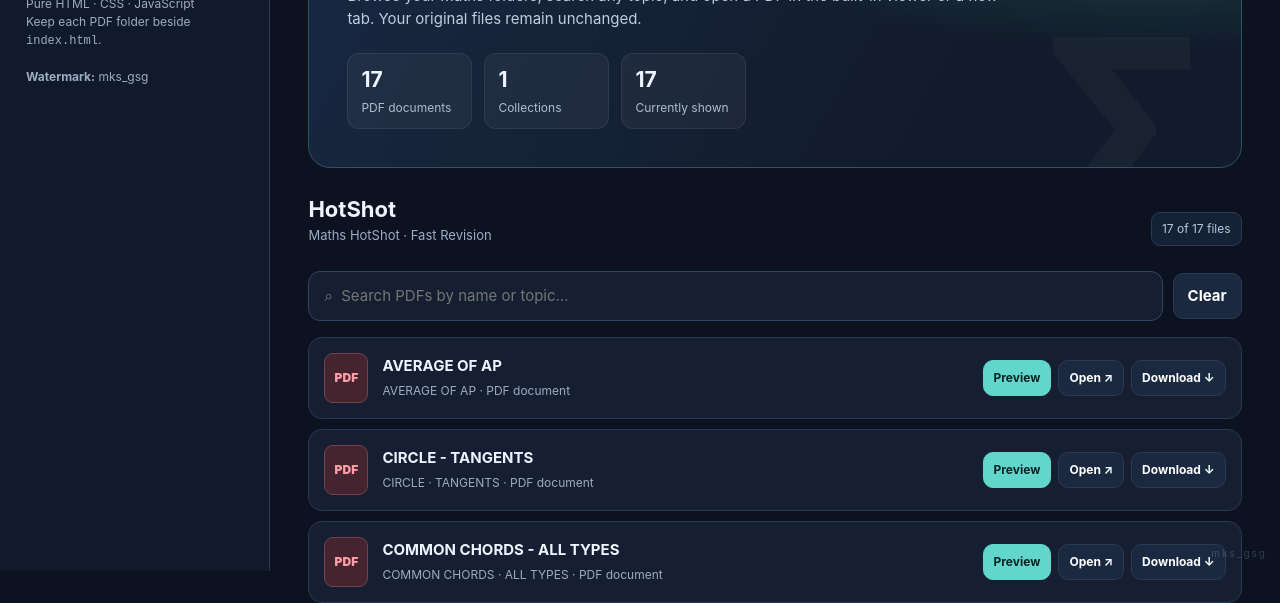
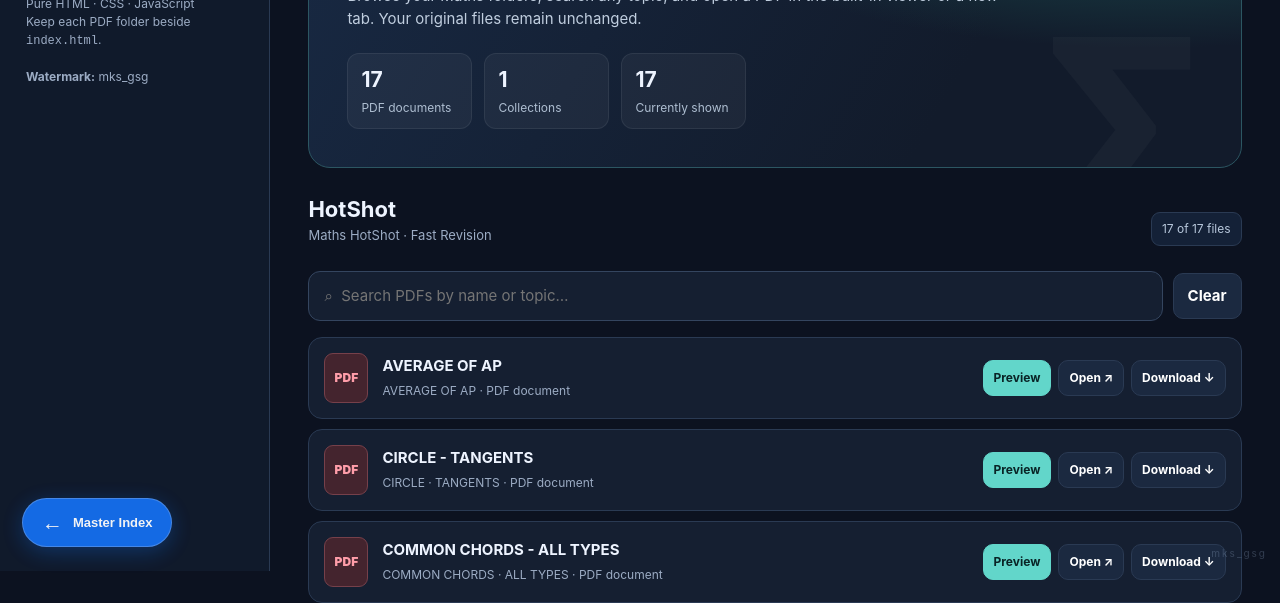
Before and after one commit to sujal290/ssc-cgl-maths, a plain HTML site: page index.html in a window 1280 px wide. Shown: the part 229-832 px from the top of the page. Drawn offline with Linux system fonts and the light colour scheme.

Commit message:
backbuttont

```diff
--- a/index.html
+++ b/index.html
@@ -483,6 +483,136 @@
       }
     </style>
   </head>
+  <!-- MKS_GSG Floating Back to Master Index Button -->
+
+<a
+  href="https://gsgsscmaterial.vercel.app/"
+  class="master-float-btn"
+  aria-label="Back to Master Index"
+  title="Back to Master Index"
+>
+  <span class="master-btn-arrow">←</span>
+  <span class="master-btn-text">Master Index</span>
+</a>
+
+<style>
+/* Floating Button */
+.master-float-btn {
+  position: fixed;
+  left: 22px;
+  bottom: 24px;
+  z-index: 999999;
+
+  display: flex;
+  align-items: center;
+  justify-content: center;
+  gap: 10px;
+
+  padding: 13px 19px;
+  border-radius: 50px;
+
+  background: rgba(22, 119, 255, 0.92);
+  color: #ffffff;
+
+  border: 1px solid rgba(255, 255, 255, 0.22);
+  box-shadow: 0 5px 22px rgba(22, 119, 255, 0.30);
+
+  font-family: Arial, sans-serif;
+  font-size: 13px;
+  font-weight: 700;
+  text-decoration: none;
+  white-space: nowrap;
+
+  opacity: 0.95;
+  transform: translateY(0);
+
+  transition:
+    opacity 0.35s ease,
+    background 0.3s ease,
+    box-shadow 0.3s ease,
+    transform 0.3s ease;
+
+  -webkit-tap-highlight-color: transparent;
+}
+
+/* Arrow */
+.master-btn-arrow {
+  font-size: 21px;
+  line-height: 1;
+  transition: transform 0.3s ease;
+}
+
+/* Scroll Down: Dim Button */
+.master-float-btn.scrolled {
+  opacity: 0.42;
+  box-shadow: 0 2px 8px rgba(0, 0, 0, 0.12);
+}
+
+/* Hover: Bright Button */
+.master-float-btn:hover,
+.master-float-btn:focus-visible,
+.master-float-btn:active {
+  opacity: 1;
+  background: #1685ff;
+  box-shadow: 0 8px 30px rgba(22, 133, 255, 0.55);
+  transform: translateY(-3px);
+}
+
+.master-float-btn:hover .master-btn-arrow {
+  transform: translateX(-4px);
+}
+
+/* Mobile Responsive */
+@media (max-width: 600px) {
+  .master-float-btn {
+    left: 12px;
+    bottom: 16px;
+    padding: 11px 15px;
+    font-size: 12px;
+  }
+
+  .master-btn-arrow {
+    font-size: 19px;
+  }
+}
+
+/* Accessibility */
+@media (prefers-reduced-motion: reduce) {
+  .master-float-btn,
+  .master-btn-arrow {
+    transition: none;
+  }
+}
+</style>
+
+<script>
+(function () {
+  const button = document.querySelector(".master-float-btn");
+
+  if (!button) return;
+
+  let scrollTimeout;
+
+  function updateButton() {
+    button.classList.toggle(
+      "scrolled",
+      window.scrollY > 80
+    );
+  }
+
+  window.addEventListener("scroll", function () {
+    updateButton();
+
+    clearTimeout(scrollTimeout);
+
+    scrollTimeout = setTimeout(updateButton, 120);
+  }, { passive: true });
+
+  updateButton();
+})();
+</script>
+
+<!-- End Floating Button -->
   <body>
     <div class="shell">
       <aside id="sidebar">
```
